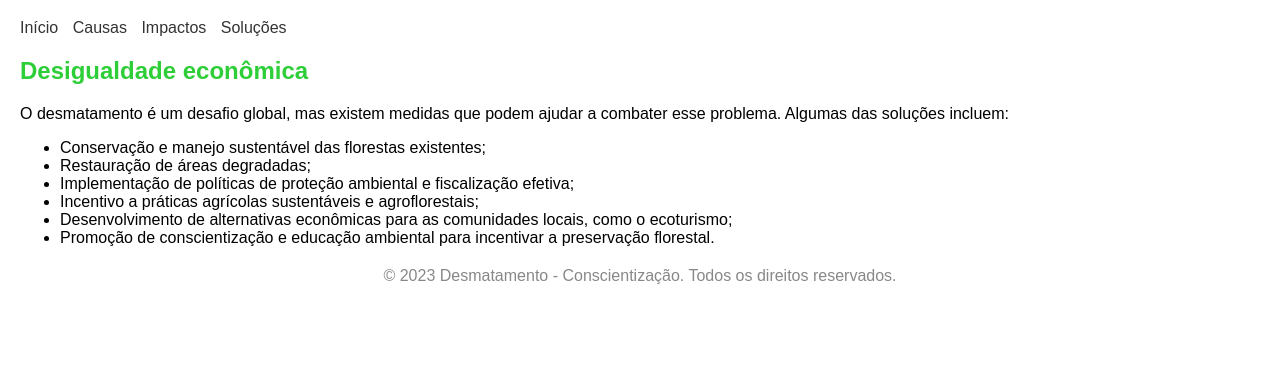
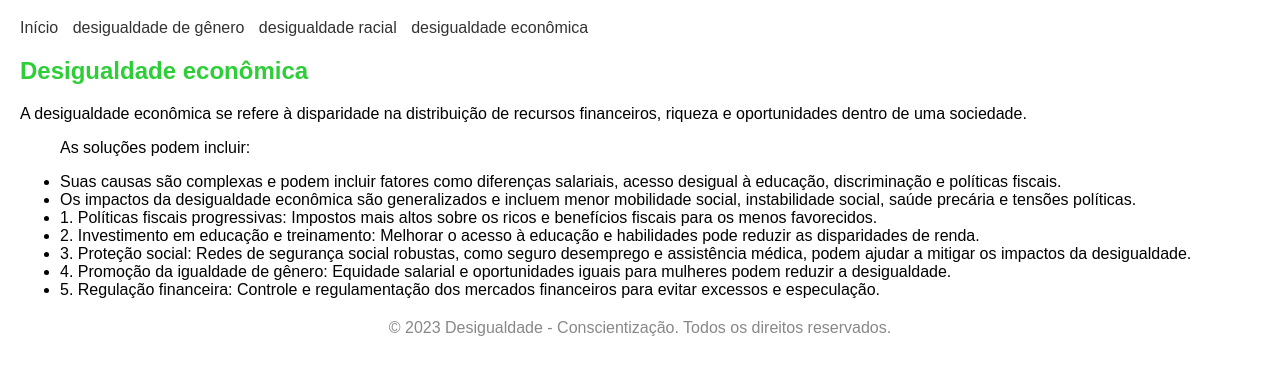
Before and after one commit to thaylinda19/trabprog, a plain HTML site: page solucoes.html in a window 1280 px wide. Shown: the part 61-436 px from the top of the page. Drawn offline with Linux system fonts and the light colour scheme.

Commit message:
Update solucoes.html

```diff
--- a/solucoes.html
+++ b/solucoes.html
@@ -14,29 +14,39 @@
   <nav>
     <ul>
       <li><a href="index.html">Início</a></li>
-      <li><a href="causas.html">Causas</a></li>
-      <li><a href="impactos.html">Impactos</a></li>
-      <li><a href="solucoes.html">Soluções</a></li>
+      <li><a href="causas.html">desigualdade de gênero</a></li>
+      <li><a href="impactos.html">desigualdade racial</a></li>
+      <li><a href="solucoes.html">desigualdade econômica</a></li>
     </ul>
   </nav>
 
   <main>
     <section>
       <h2>Desigualdade econômica</h2>
-      <p>O desmatamento é um desafio global, mas existem medidas que podem ajudar a combater esse problema. Algumas das soluções incluem:</p>
+      <p>A desigualdade econômica se refere à disparidade na distribuição
+        de recursos financeiros, riqueza e oportunidades dentro de uma sociedade. </p>
       <ul>
-        <li>Conservação e manejo sustentável das florestas existentes;</li>
-        <li>Restauração de áreas degradadas;</li>
-        <li>Implementação de políticas de proteção ambiental e fiscalização efetiva;</li>
-        <li>Incentivo a práticas agrícolas sustentáveis e agroflorestais;</li>
-        <li>Desenvolvimento de alternativas econômicas para as comunidades locais, como o ecoturismo;</li>
-        <li>Promoção de conscientização e educação ambiental para incentivar a preservação florestal.</li>
+        <p> As soluções podem incluir:</p>
+        <li>Suas causas são complexas e podem incluir fatores como diferenças salariais,
+          acesso desigual à educação, discriminação e políticas fiscais.</li>
+        <li>Os impactos da desigualdade econômica são generalizados e incluem menor
+          mobilidade social, instabilidade social, saúde precária e tensões políticas.</li>
+      <li>1. Políticas fiscais progressivas: Impostos mais altos sobre os ricos e benefícios
+        fiscais para os menos favorecidos. </li>
+         <li> 2. Investimento em educação e treinamento: Melhorar o acesso à educação e
+           habilidades pode reduzir as disparidades de renda.</li>
+        <li> 3. Proteção social: Redes de segurança social robustas, como seguro desemprego
+          e assistência médica, podem ajudar a mitigar os impactos da desigualdade.</li>
+        <li> 4. Promoção da igualdade de gênero: Equidade salarial e oportunidades iguais
+          para mulheres podem reduzir a desigualdade.</li>
+        <li>5. Regulação financeira: Controle e regulamentação dos mercados financeiros
+          para evitar excessos e especulação. </li>
       </ul>
     </section>
   </main>
 
   <footer>
-    <p>&copy; 2023 Desmatamento - Conscientização. Todos os direitos reservados.</p>
+    <p>&copy; 2023 Desigualdade - Conscientização. Todos os direitos reservados.</p>
   </footer>
 </body>
 </html>
```
